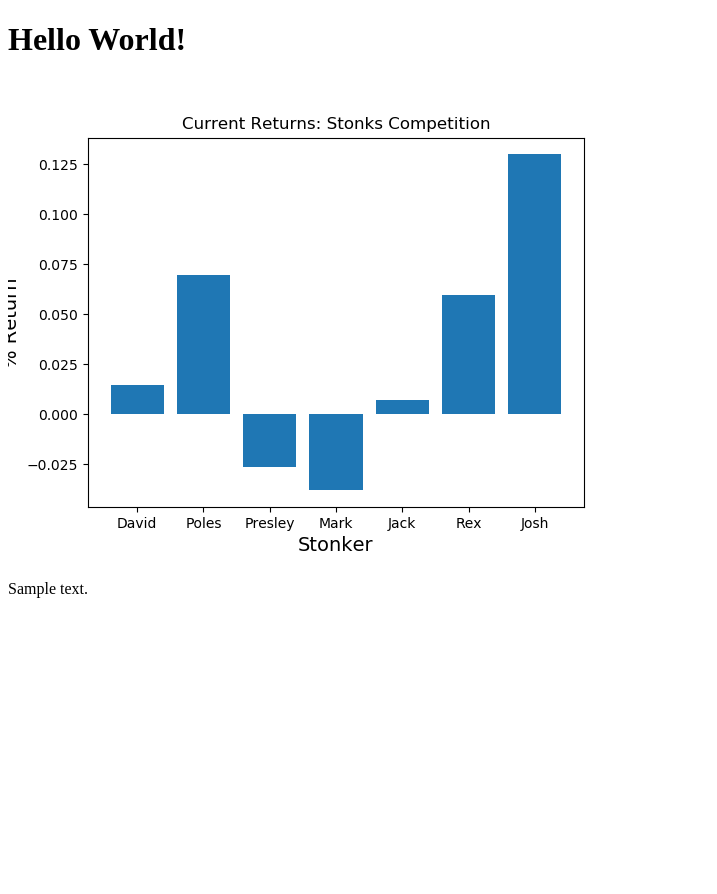
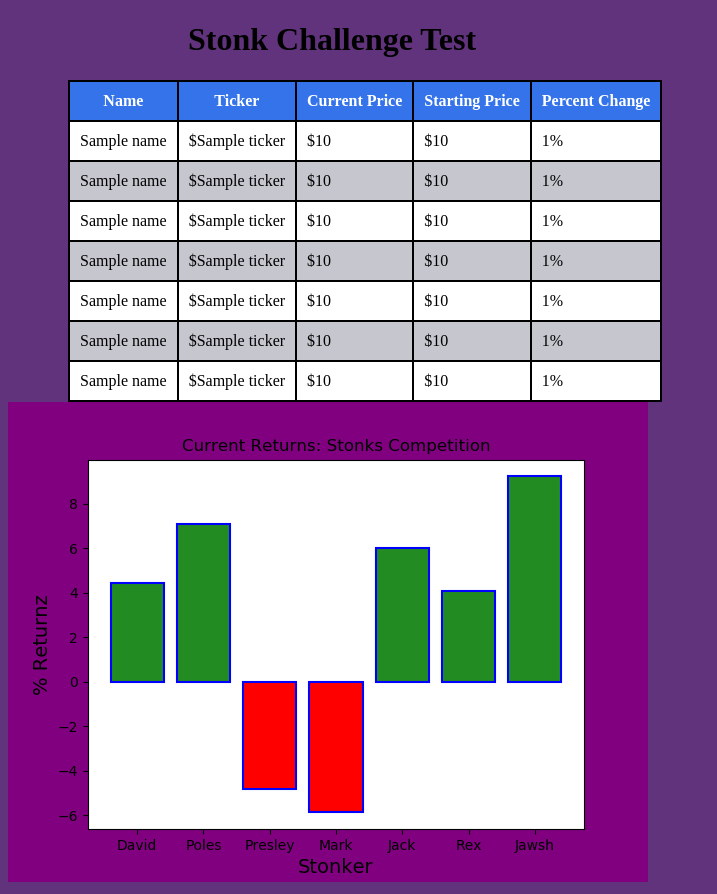
Before and after one commit to presleyduggan/flask-stonk, a Flask app: template templates/web.html in a window 1280 px wide. Shown: the whole page, without its empty margins (0-717 px from the left). Before the commit the page ends 598 px from the top, so only its background shows below. Run offline with Flask 2, Linux system fonts and the light colour scheme; the template is opened without the code that fills it: most values are stand-ins (such as "Sample title", 1, 10 or a date in 2020).

Commit message:
lots of stuff

```diff
--- a/stonk.py
+++ b/stonk.py
@@ -1,21 +1,23 @@
 from flask import Flask, render_template
 import matplotlib.pyplot as plt
 from yahoo_fin import stock_info as si
+from decimal import Decimal
 
 
 app = Flask(__name__)
+app.config['SEND_FILE_MAX_AGE_DEFAULT'] = 0
 @app.route('/')
 def printrand():
     ticker = ['SNDL', 'PSTH', 'TSLA', 'SQ', 'IPOE', 'AJAX', 'F']
-    names = ['David', 'Poles', 'Presley', 'Mark', 'Jack', 'Rex', 'Josh']
+    names = ['David', 'Poles', 'Presley', 'Mark', 'Jack', 'Rex', 'Jawsh']
     startPrice = [0.68, 27.75, 867.92, 241.99, 19.02, 11.52, 9.00]
     currentPrice = []
     percentReturn = []
     for elem in range(0,len(ticker)):
-        currentPrice.append(si.get_live_price(ticker[elem]))
+        currentPrice.append(round(si.get_live_price(ticker[elem]),2))
 
     for i in range(0, len(startPrice)):
-        percentReturn.append(((currentPrice[i]-startPrice[i])/startPrice[i]))
+        percentReturn.append(round((((currentPrice[i]-startPrice[i])/startPrice[i])*100),2))
 
     max_index = percentReturn.index(max(percentReturn))
 
@@ -27,16 +29,42 @@ def printrand():
     myDict["currentPrice"] = currentPrice
     myDict["percentReturn"] = percentReturn
     myDict["max"] = max_index
+    myDict["test"] = {False, False, False, False, True, False, False}
 
     #test
 
-    graph = plt.bar(names, percentReturn)
-    plt.ylabel('% Return', fontsize = 14)
+    positive = []
+    negative = []
+
+    for i in range(0, len(names)):
+        negative.append(percentReturn[i] < 0)
+        positive.append(percentReturn[i] >= 0)
+        # plt.bar(names[i][negative[i]], percentReturn[i][negative[i]], color = 'red')
+        # plt.bar(names[i][positive[i]], percentReturn[i][positive[i]], color = 'green')
+
+
+    for i in range(0, len(names)):
+        plt.bar(names[i], percentReturn[i][positive[i]], color = 'forestgreen', edgecolor = 'blue', linewidth = 1.5)
+        plt.bar(names[i], percentReturn[i][negative[i]], color = 'red', edgecolor = 'blue', linewidth = 1.5)
+
+    plt.ylabel('% Returnz', fontsize = 14)
+    plt.rc('axes', axisbelow=True)
+    #plt.grid(False, color = 'gray', linestyle = 'dashed')
     plt.xlabel('Stonker', fontsize = 14)
     plt.title('Current Returns: Stonks Competition')
-    plt.savefig('static/stonk_graph.png')
-    return render_template('web.html', content= max_index)
+    plt.savefig('static/stonk_graph.png', facecolor='purple', edgecolor='none')
+    return render_template('web.html', content= myDict)
+
+# No caching at all for API endpoints.
+@app.after_request
+def add_header(response):
+    # response.cache_control.no_store = True
+    response.headers['Cache-Control'] = 'no-store, no-cache, must-revalidate, post-check=0, pre-check=0, max-age=0'
+    response.headers['Pragma'] = 'no-cache'
+    response.headers['Expires'] = '-1'
+    return response
 
 
 if __name__ == '__main__':
-	app.run(host='127.0.0.1', port=8080, debug=True)
+	#app.run(host='127.0.0.1', port=8080, debug=True)
+    app.run(host='192.168.0.2', debug= True)
--- a/templates/web.html
+++ b/templates/web.html
@@ -5,6 +5,18 @@
 <!--[if gt IE 8]>      <html class="no-js"> <!--<![endif]-->
 <html>
     <head>
+        <style>
+            body {
+                /*
+                background-image: url('/static/stonkman.jpg');
+                background-repeat: no-repeat;
+                background-position: center right;
+                background-attachment: fixed;
+                background-size: cover;
+                */
+                background-color: rgb(97, 51, 124);
+            }
+        </style>
         <meta charset="utf-8">
         <meta http-equiv="X-UA-Compatible" content="IE=edge">
         <title></title>
@@ -16,9 +28,46 @@
         <!--[if lt IE 7]>
             <p class="browsehappy">You are using an <strong>outdated</strong> browser. Please <a href="#">upgrade your browser</a> to improve your experience.</p>
         <![endif]-->
-        <h1>Hello World!</h1>
-        <img src="/static/stonk_graph.png">
-        <p>{{content}}</p>
+        <h1 style= padding-left:180px>Stonk Challenge Test</h1>
         <script src="" async defer></script>
+        <style>
+            table, th, td {
+              border: 1px solid rgb(0, 0, 0);
+              border-spacing: 0px;
+              width:auto;
+              margin-left: 60px;
+            }
+            tr:nth-child(odd) {background-color: #c5c6ce;}
+            tr:nth-child(even) {background-color: #ffffff;}
+            tr:nth-child(1) {background-color: #3473e9;}
+            tr:nth-child(1) {color:  #ffffff;}
+
+            th, td {
+              padding: 10px;
+            }
+            </style>
+            </head>
+            <body>
+
+            <table>
+              <tr>
+                <th>Name</th>
+                <th>Ticker</th>
+                <th>Current Price</th>
+                <th>Starting Price</th>
+                <th>Percent Change</th>
+              </tr>
+
+              {%for i in range(0, 7)%}
+                <tr>
+                    <td>{{content.names[i]}}</td>
+                    <td>${{content.ticker[i]}}</td>
+                    <td>${{content.currentPrice[i]}}</td>
+                    <td>${{content.startPrice[i]}}</td>
+                    <td>{{content.percentReturn[i]}}%</td>
+                </tr>
+              {%endfor%}
+            </table>
+            <img src="/static/stonk_graph.png">
     </body>
 </html>
--- a/test.py
+++ b/test.py
@@ -36,5 +36,5 @@ fig = go.Figure(data=[go.Table(
                align='left'))
 ])
 
-fig.update_layout(width=500, height=1000)
+fig.update_layout(width=500, height=500)
 fig.write_image("plot.png")
```
Also changed, not shown: literally_anything.py (added, +14 -0 lines), static/guh.jpg (added), static/stonk_graph.png, static/stonkman.jpg (added).
